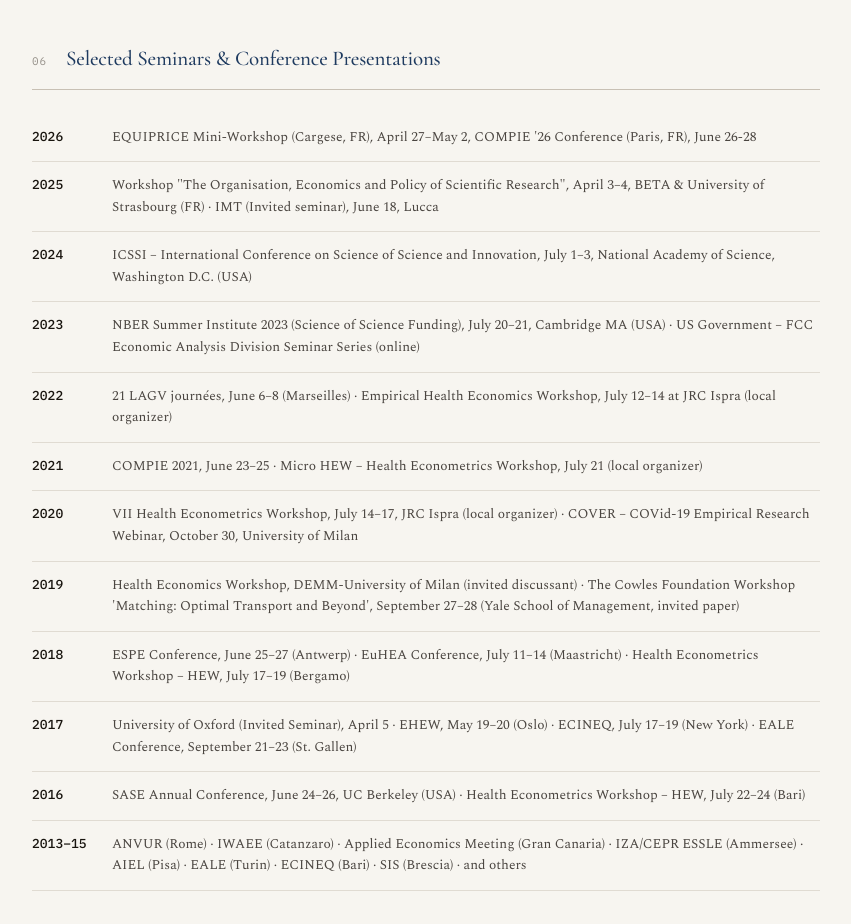
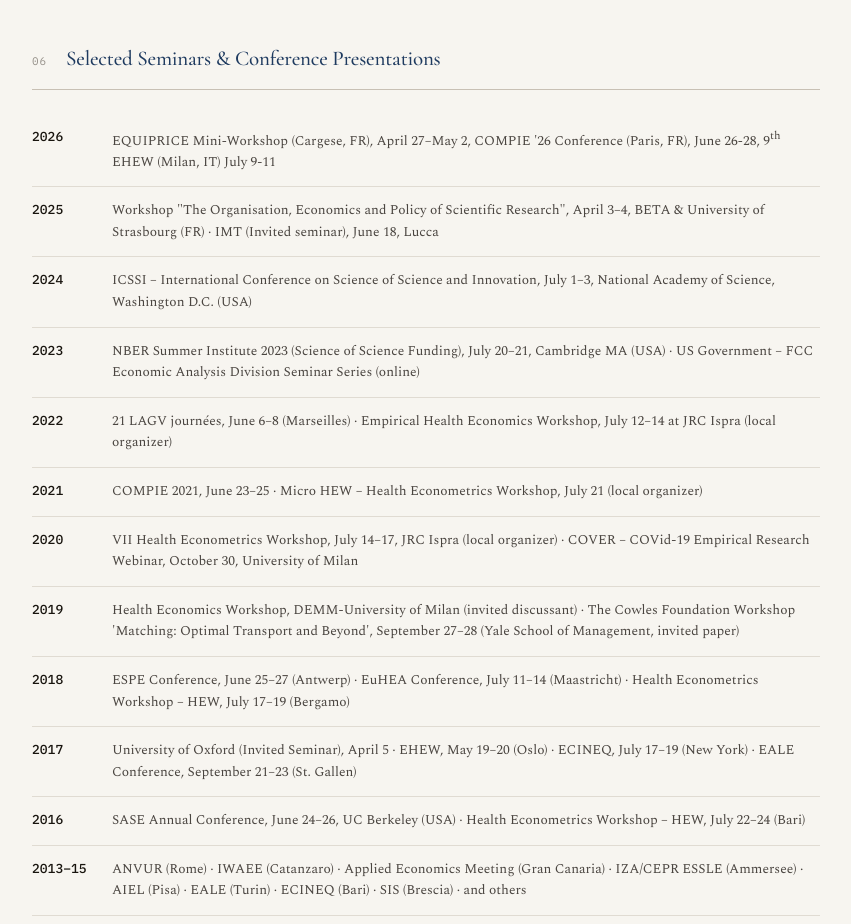
Before and after one commit to stefanoverzillo/stefanoverzillo.github.io, a plain HTML site: page research.html in a window 1280 px wide. Shown: the part 8040-8964 px from the top of the page, without its empty margins (214-1065 px from the left). Drawn offline with nearby package versions, Linux system fonts and the light colour scheme.

Commit message:
Add files via upload

```diff
--- a/research.html
+++ b/research.html
@@ -1203,7 +1203,7 @@
 
     <div class="seminar-year">
       <span class="year-label">2026</span>
-      <span>EQUIPRICE Mini-Workshop (Cargese, FR), April 27–May 2, COMPIE '26 Conference (Paris, FR), June 26-28</span>
+      <span>EQUIPRICE Mini-Workshop (Cargese, FR), April 27–May 2, COMPIE '26 Conference (Paris, FR), June 26-28, 9<sup>th</sup> EHEW (Milan, IT) July 9-11</span>
     </div>
     <div class="seminar-year">
       <span class="year-label">2025</span>
```
